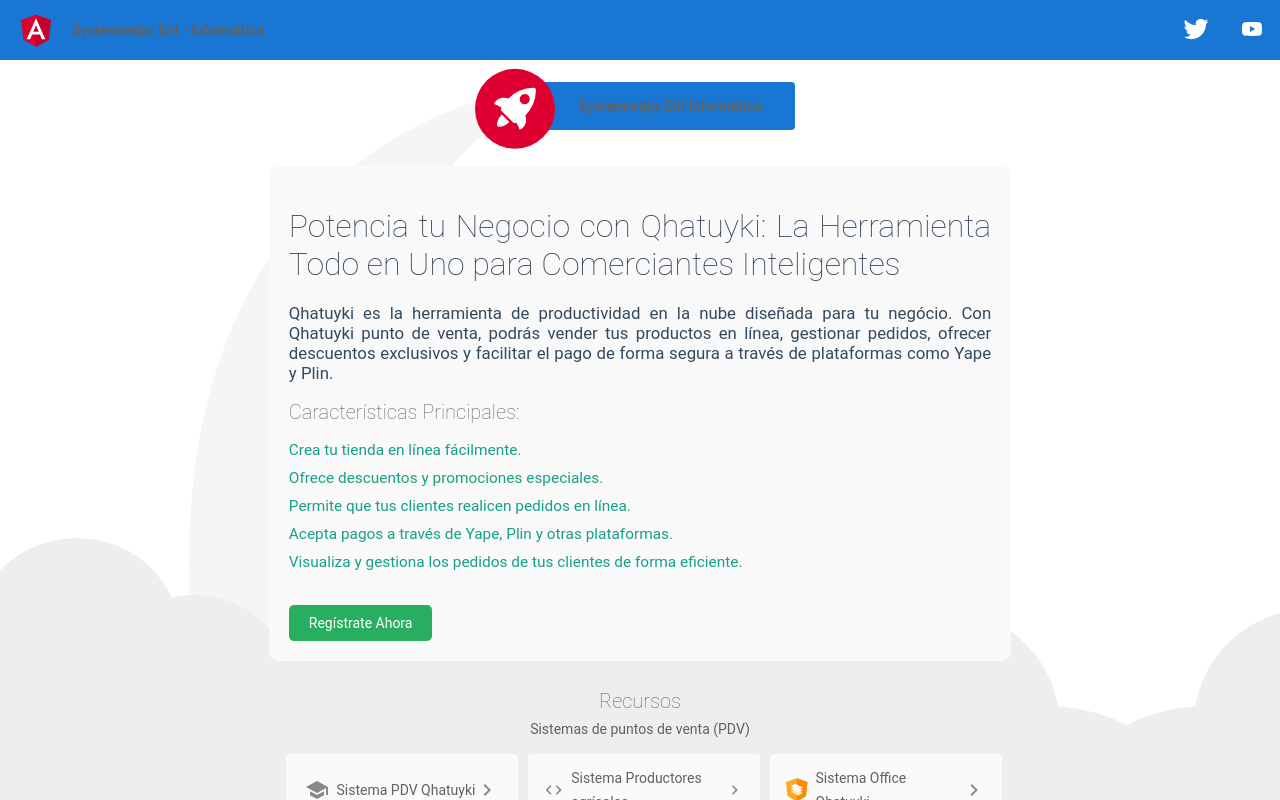
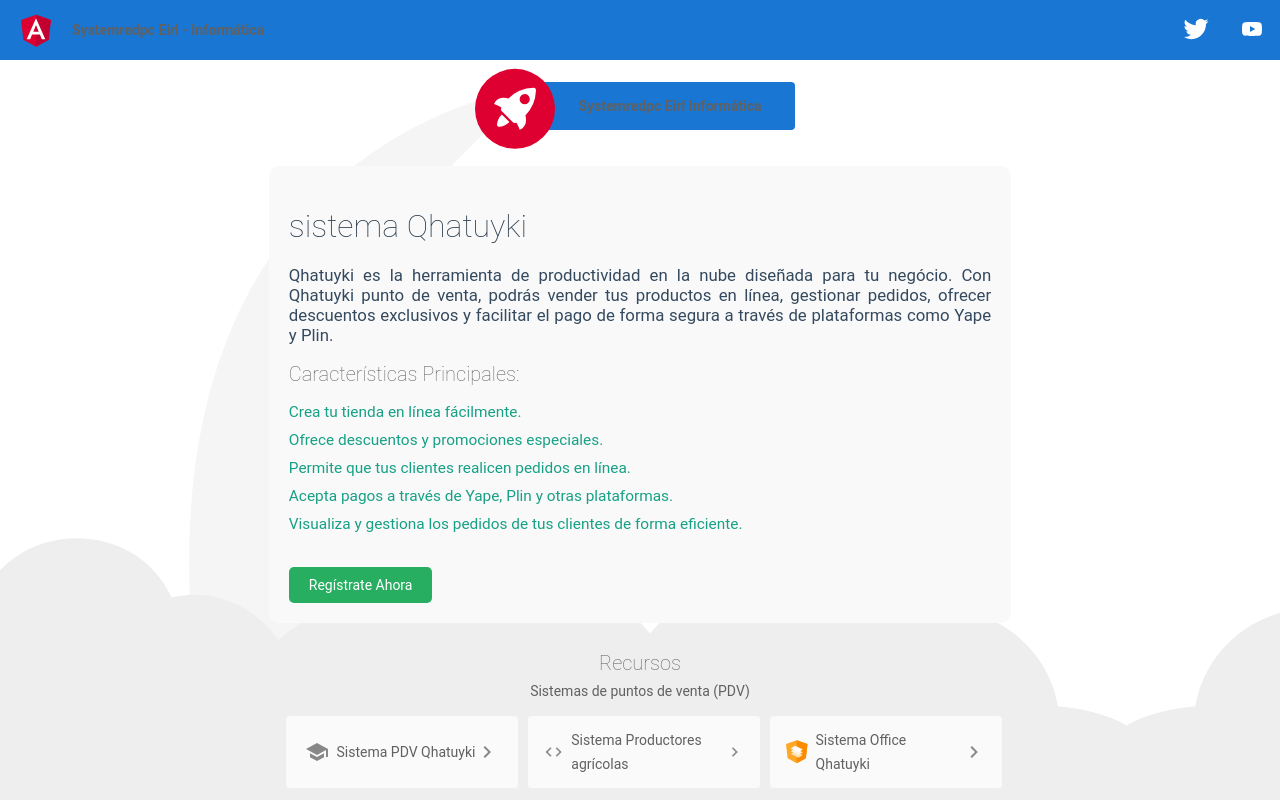
Before and after one commit to jmalpartida/my-first-static-web-app, an Angular app: page / in a window 1280 px wide. Shown: the top 800 px of the page. Built offline with nearby package versions, Linux system fonts and the light colour scheme.

Commit message:
Update mi-componente.component.ts

```diff
--- a/src/app/mi-componente/mi-componente.component.ts
+++ b/src/app/mi-componente/mi-componente.component.ts
@@ -6,7 +6,7 @@
   styleUrls: ['./mi-componente.component.css']
 })
 export class MiComponenteComponent {
-  title: string = 'Potencia tu Negocio con Qhatuyki: La Herramienta Todo en Uno para Comerciantes Inteligentes';
+  title: string = 'sistema Qhatuyki';
   description: string = 'Qhatuyki es la herramienta de productividad en la nube diseñada para tu negócio. Con Qhatuyki punto de venta, podrás vender tus productos en línea, gestionar pedidos, ofrecer descuentos exclusivos y facilitar el pago de forma segura a través de plataformas como Yape y Plin.';
   features: string[] = [
     'Crea tu tienda en línea fácilmente.',
```
